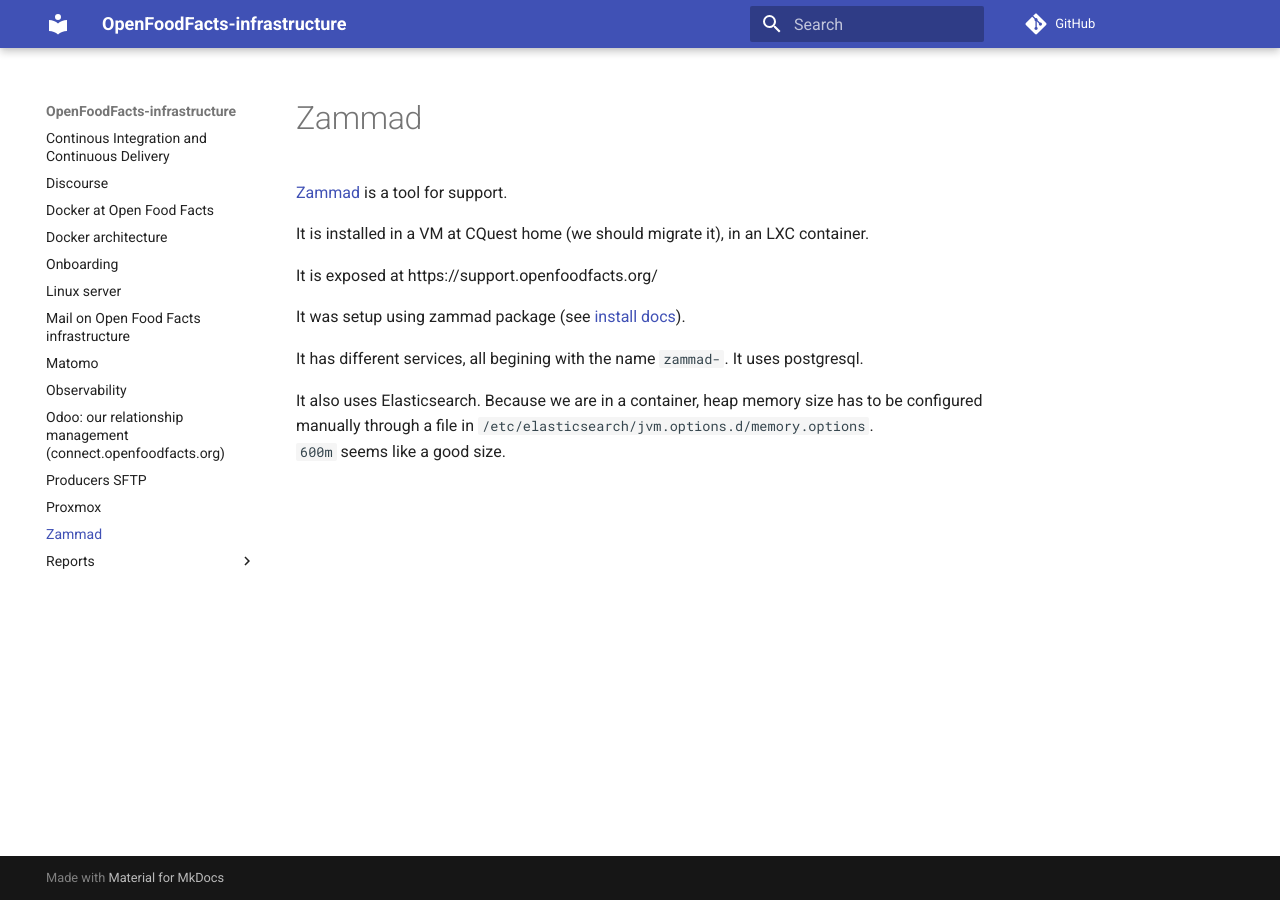
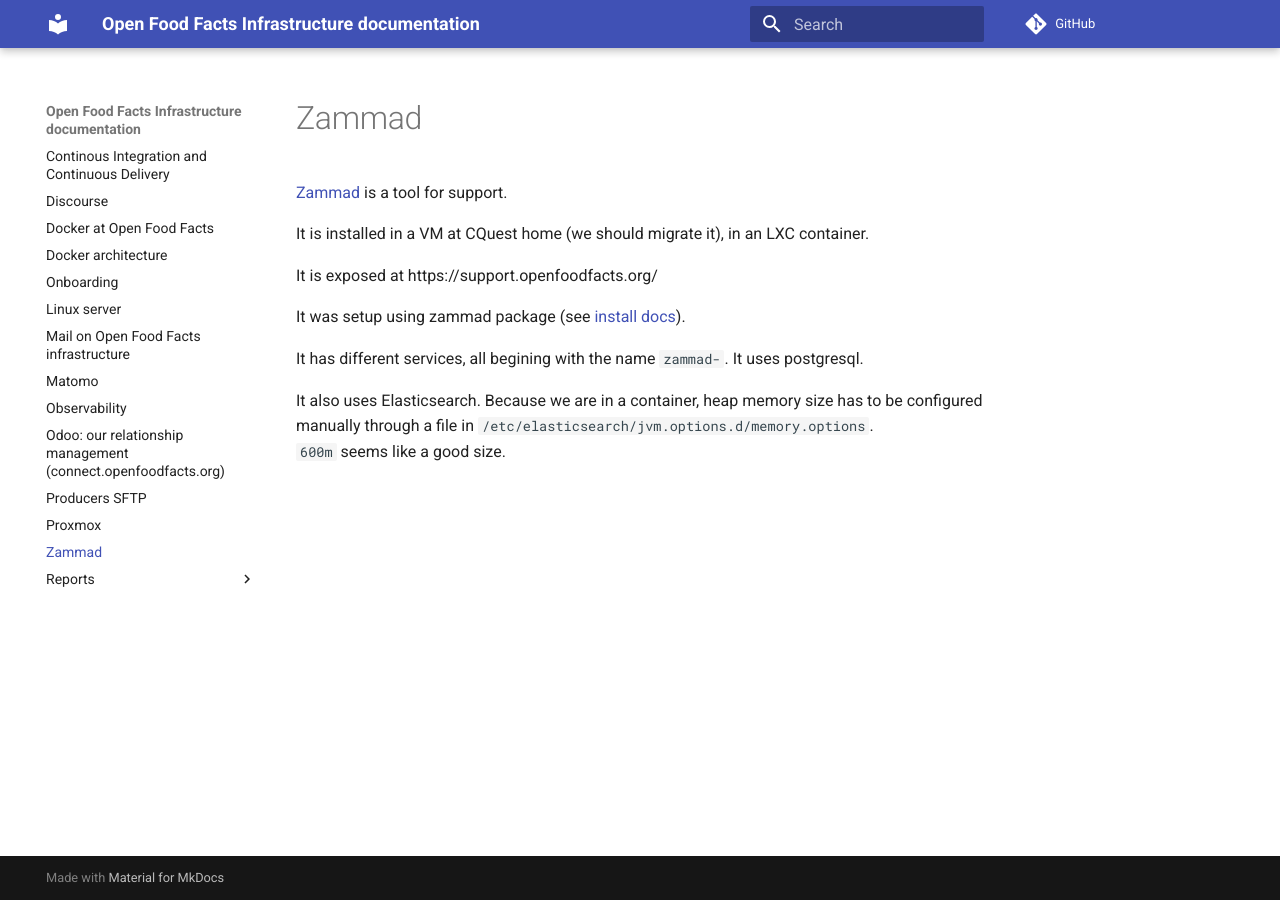
Before and after one commit to openfoodfacts/openfoodfacts-infrastructure, an MkDocs documentation site: the page built from docs/zammad.md, in a window 1280 px wide. Built offline with MkDocs 1.6.1 and Material for MkDocs 9.7.7, drawn with Linux system fonts in a browser that asks for light colours; comment, search, counter and statistics services are not loaded.

Commit message:
ci: small fixes to mkdocs settings

```diff
--- a/mkdocs.yml
+++ b/mkdocs.yml
@@ -1,11 +1,11 @@
-site_name: OpenFoodFacts-infrastructure
+site_name: Open Food Facts Infrastructure documentation
 site_dir: gh_pages
 
 # Where to find documentation
 docs_dir: docs
 # Link to Github on every page
 repo_url: https://github.com/openfoodfacts/openfoodfacts-infrastructure
-edit_uri: blob/main/docs/
+edit_uri: blob/develop/docs/
 
 theme:
   name: material
```
